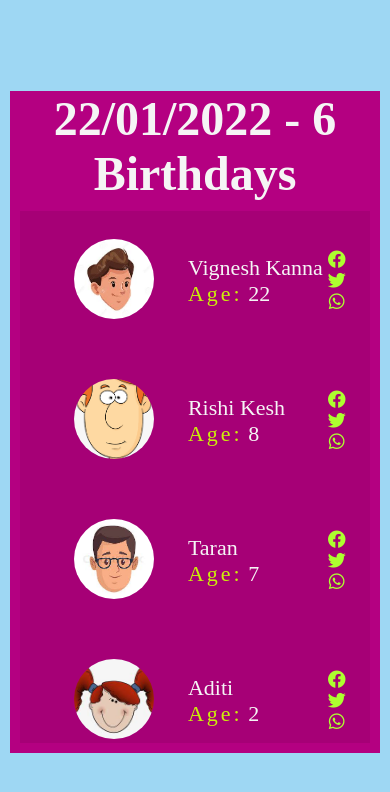
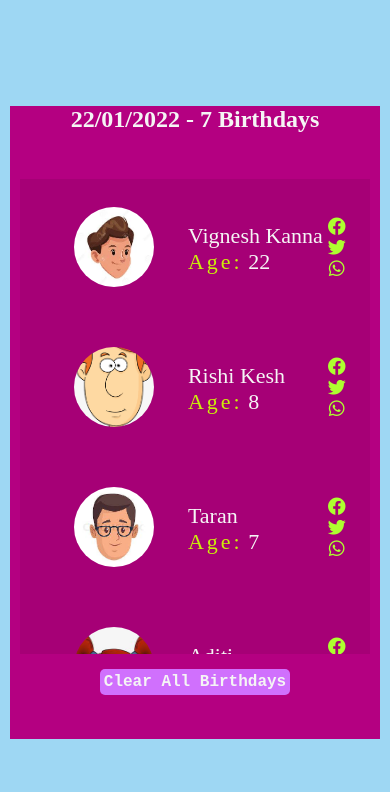
Before and after one commit to jsvigneshkanna/100-react-projects, a React (Create React App) app in the folder 01-birthday-reminder/: page / in a window 390 px wide. Shown: the top 792 px of the page. Built offline with nearby package versions, Linux system fonts and the light colour scheme; a web font is replaced by a local one.

Commit message:
usestate, useEffect added, clear btn added

```diff
--- a/01-birthday-reminder/src/App.css
+++ b/01-birthday-reminder/src/App.css
@@ -17,6 +17,12 @@
 .container {
   background-color: #b40081;
   width: 40%;
+  height: 75%;
+}
+
+.date_counts {
+  height: 10%;
+  justify-items: center;
 }
 .date_counts > h3 {
   font-size: 48px;
@@ -28,7 +34,7 @@
   background-color: rgb(157, 0, 113, 0.6);
   /* background-color: rgb(243, 243, 243); */
   margin: 10px;
-  height: 63vh;
+  height: 75%;
   overflow-y: scroll;
 }
 .main__container {
@@ -86,6 +92,24 @@ img {
 
 /* end of individual person detail */
 
+/* start of clear button style */
+button {
+  background-color: #d070fd;
+  color: whitesmoke;
+  font-family: monospace;
+  font-weight: 900;
+  font-size: 24px;
+  padding: 8px;
+  border-radius: 8px;
+  border: none;
+  transition: ease-in;
+  margin-top: 5px;
+}
+
+button:hover {
+  transform: scale(1.2);
+}
+/* end of clear button style */
 /* start  of scroll bar style */
 ::-webkit-scrollbar {
   width: 15px;
@@ -127,6 +151,9 @@ img {
     width: 95%;
   }
 
+  .date_counts > h3 {
+    font-size: 24px;
+  }
   .birthday_container::-webkit-scrollbar {
     display: none;
   }
@@ -147,4 +174,21 @@ img {
     -ms-overflow-style: none; /* IE and Edge */
     scrollbar-width: none; /* Firefox */
   }
+
+  button {
+    background-color: #d070fd;
+    color: whitesmoke;
+    font-family: monospace;
+    font-weight: 900;
+    font-size: 16px;
+    padding: 4px;
+    border-radius: 5px;
+    border: none;
+    transition: ease-in;
+    margin-top: 5px;
+  }
+
+  button:hover {
+    transform: scale(1.1);
+  }
 }
--- a/01-birthday-reminder/src/App.js
+++ b/01-birthday-reminder/src/App.js
@@ -1,7 +1,17 @@
+import { useState, useEffect } from "react";
 import "./App.css";
 import BirthdayList from "./component/BirthdayList";
 import { birthdays, date } from "./birthdays.js";
 function App() {
+  const [Birthdays, setBirthdays] = useState([]);
+
+  useEffect(() => {
+    setBirthdays(birthdays);
+  }, [birthdays]);
+
+  const clearBirthdays = () => {
+    setBirthdays([]);
+  };
   return (
     <div className="App">
       <div className="container">
@@ -10,7 +20,8 @@ function App() {
             {date} - {birthdays.length} Birthdays
           </h3>
         </div>
-        <BirthdayList birthdays={birthdays} />
+        <BirthdayList birthdays={Birthdays} />
+        <button onClick={clearBirthdays}>Clear All Birthdays</button>
       </div>
     </div>
   );
```
Also changed, not shown: 01-birthday-reminder/src/birthdays.js.
